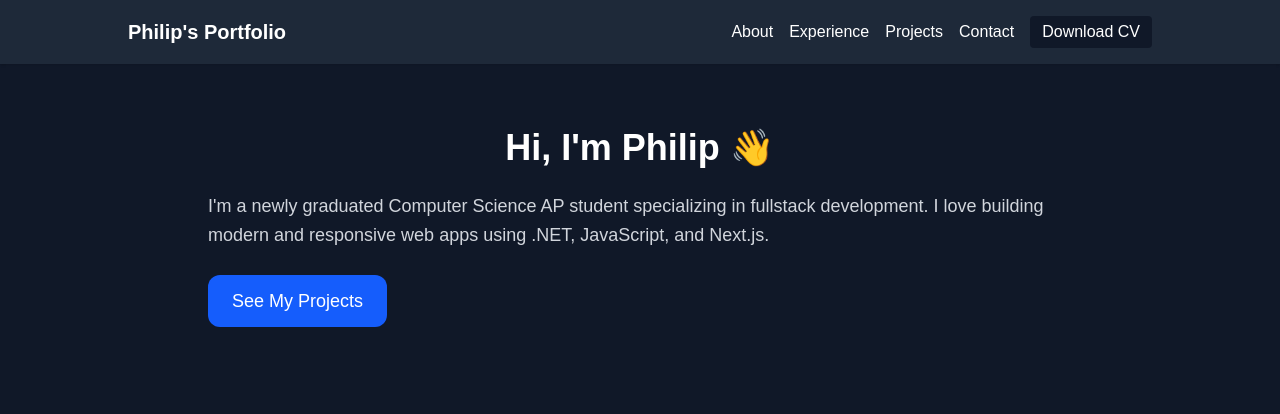
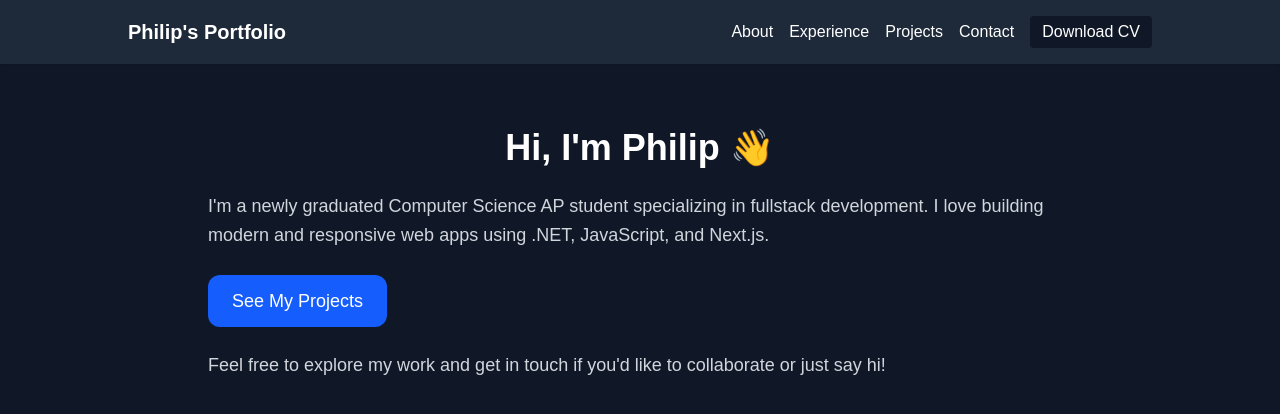
Before and after one commit to Nuggitt/portfolio-nextjs, a Next.js app: page / in a window 1280 px wide. Shown: the top 414 px of the page. Built offline with nearby package versions, Linux system fonts and the light colour scheme.

Commit message:
maybe it works

```diff
--- a/src/app/page.js
+++ b/src/app/page.js
@@ -15,6 +15,10 @@ export default function Home() {
       >
         See My Projects
       </a>
+      <p className="text-lg text-gray-300 leading-relaxed mt-6">
+        Feel free to explore my work and get in touch if you&apos;d like to
+        collaborate or just say hi!
+      </p>
     </main>
   );
 }
```
